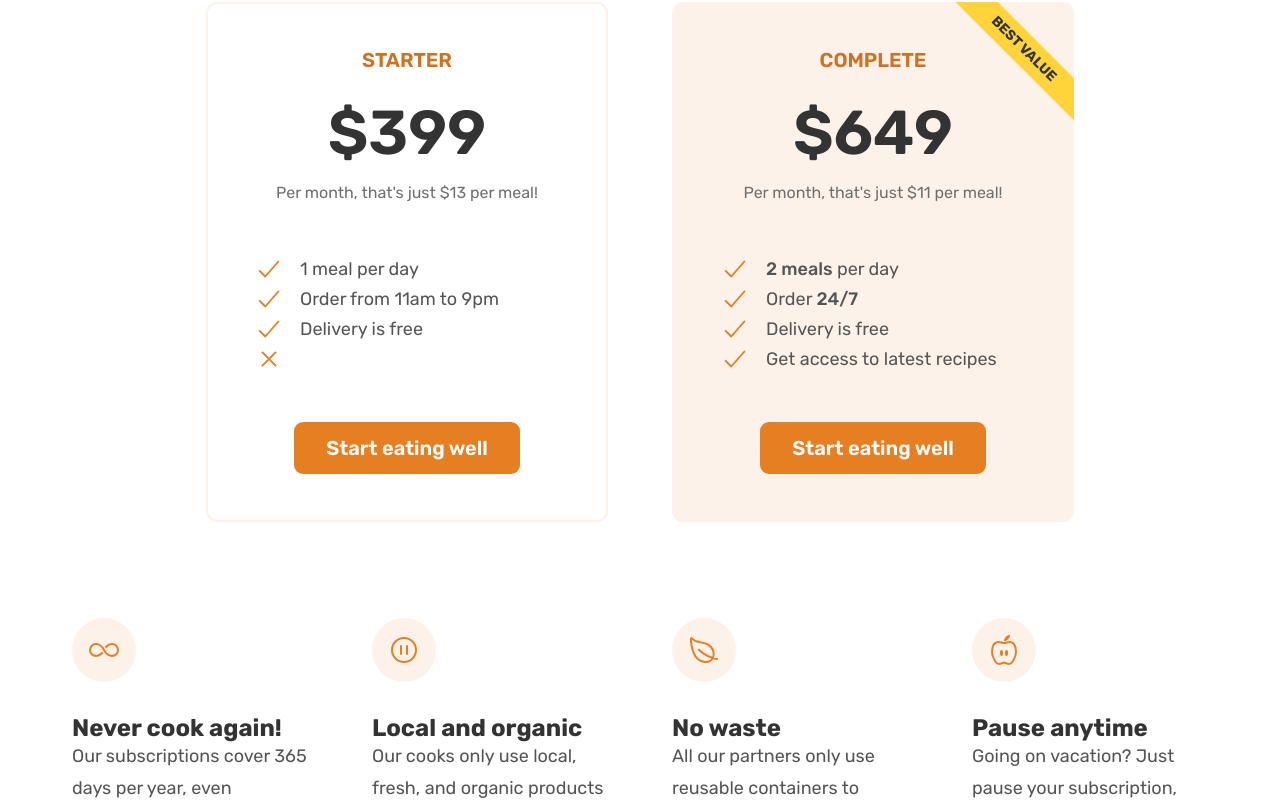
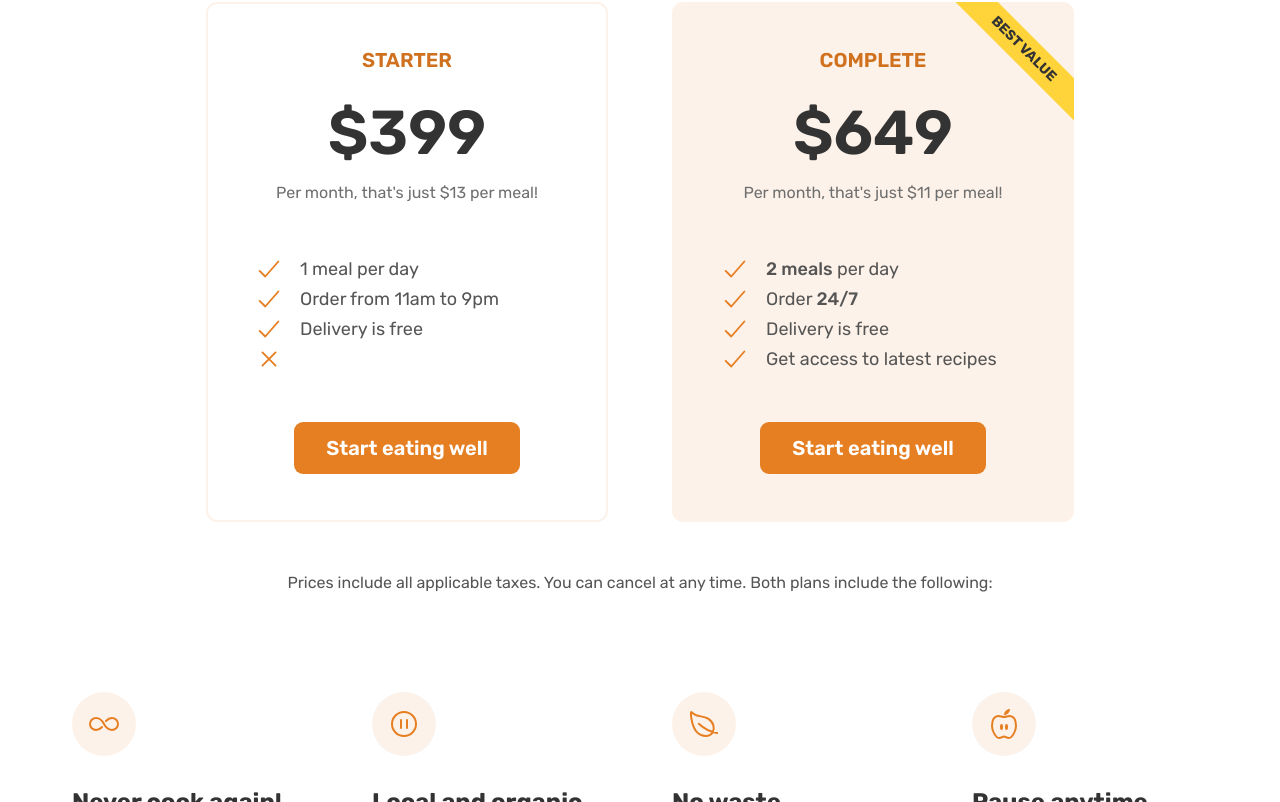
Before and after one commit to theMorganObject/omnifood, a website built with Parcel: page index.html in a window 1280 px wide. Shown: the part 4897-5699 px from the top of the page. Built offline with nearby package versions, Linux system fonts and the light colour scheme.

Commit message:
commit feature section changes

```diff
--- a/css/style.css
+++ b/css/style.css
@@ -433,6 +433,12 @@
   margin-top: 4.8rem;
 }
 
+.plan-details {
+  font-size: 1.6rem;
+  line-height: 1.6;
+  text-align: center;
+}
+
 .feature-icon {
   color: #e67e22;
   height: 3.2rem;
--- a/index.html
+++ b/index.html
@@ -420,7 +420,7 @@
           </h2>
         </div>
 
-        <div class="container grid grid--2-cols">
+        <div class="container grid grid--2-cols margin-bottom-md">
           <div class="pricing-plan pricing-plan--starter">
             <header class="plan-header">
               <p class="plan-name">Starter</p>
@@ -478,6 +478,14 @@
             </div>
           </div>
         </div>
+
+        <div class="container grid">
+          <aside class="plan-details">
+            Prices include all applicable taxes. You can cancel at any time.
+            Both plans include the following:
+          </aside>
+        </div>
+
         <div class="container grid grid--4-cols">
           <div class="feature">
             <ion-icon class="feature-icon" name="infinite-outline"></ion-icon>
```
